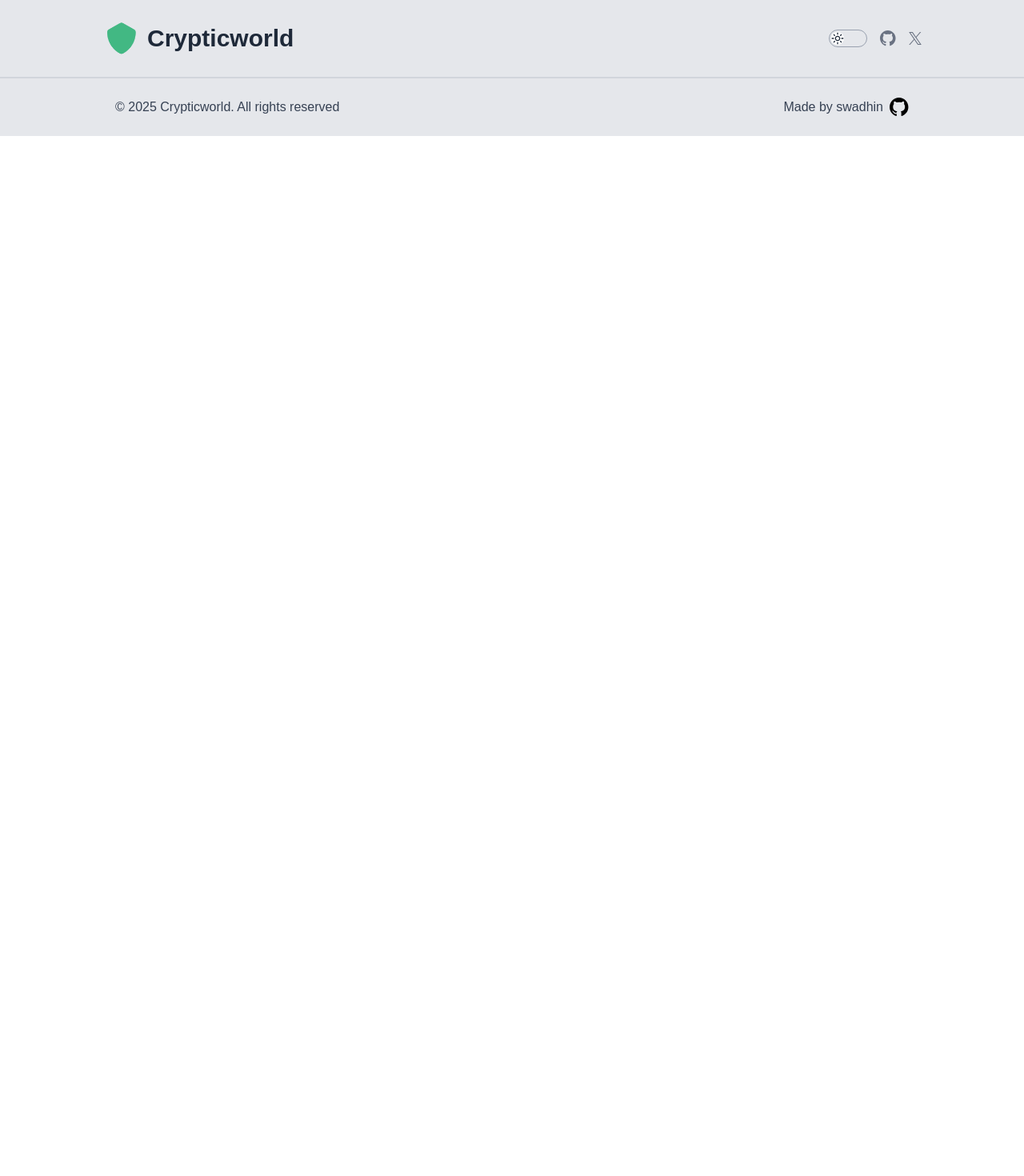
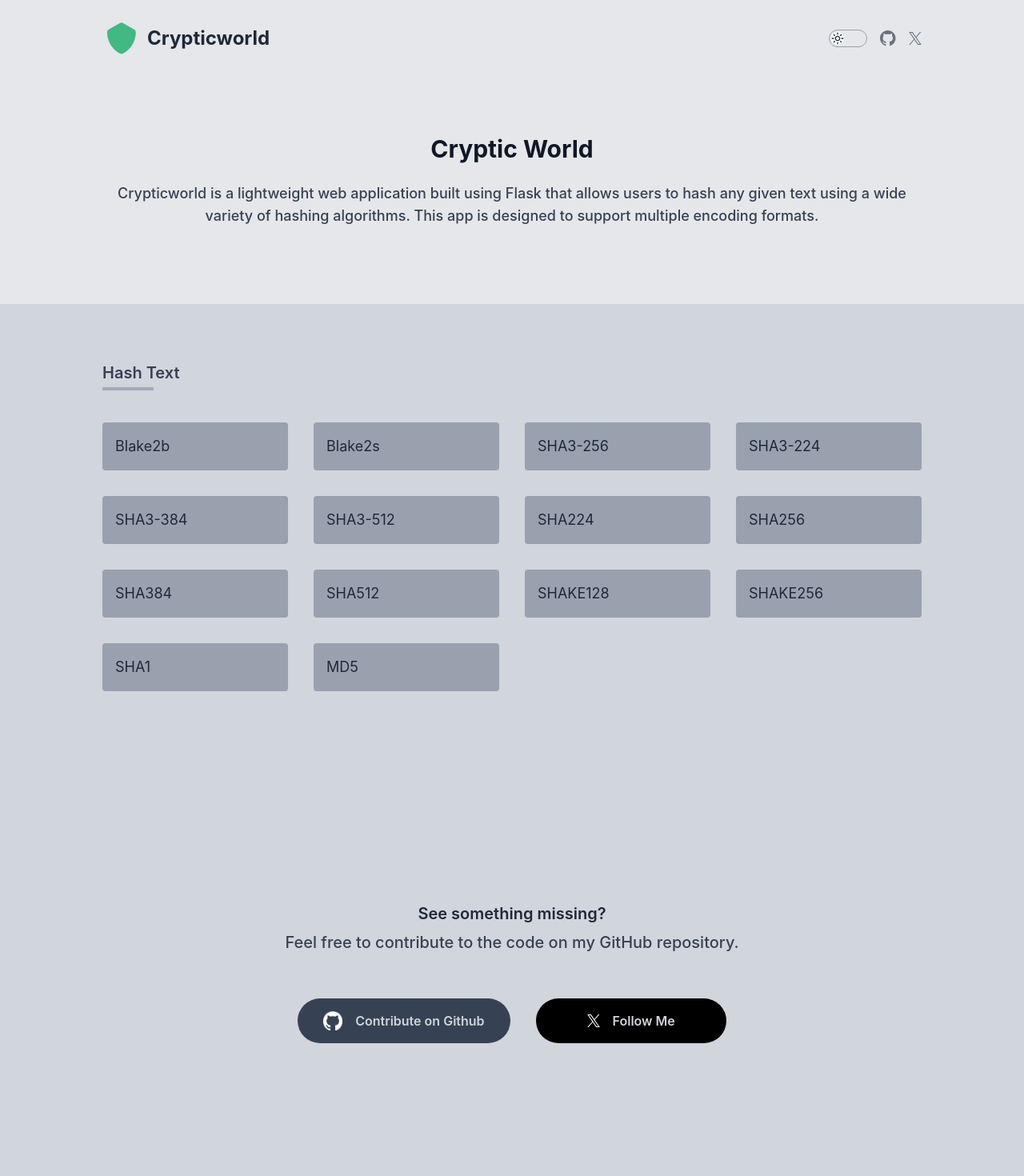
Before and after one commit to blueorionn/crypticworld, a Next.js app: page / in a window 1280 px wide. Shown: the top 1470 px of the page at 80% size. Before the commit the page ends 800 px from the top, so only its background shows below. Built offline with nearby package versions, Linux system fonts and the light colour scheme.

Commit message:
created home page

```diff
--- a/app/globals.css
+++ b/app/globals.css
@@ -25,5 +25,19 @@ body {
   overflow-x: hidden;
   background: var(--background);
   color: var(--foreground);
-  font-family: Arial, Helvetica, sans-serif;
+  font-family:
+    'Inter var experimental',
+    'Inter var',
+    Inter,
+    -apple-system,
+    BlinkMacSystemFont,
+    'Segoe UI',
+    Roboto,
+    Oxygen,
+    Ubuntu,
+    Cantarell,
+    'Fira Sans',
+    'Droid Sans',
+    'Helvetica Neue',
+    sans-serif;
 }
--- a/app/layout.tsx
+++ b/app/layout.tsx
@@ -12,9 +12,23 @@ const geistMono = Geist_Mono({
   subsets: ['latin'],
 })
 
+const title = 'Crypticworld - Text Encrypter'
+const description =
+  'Crypticworld is a lightweight web application built using Flask that allows users to hash any given text using a wide variety of hashing algorithms. This app is designed to support multiple encoding formats.'
+
 export const metadata: Metadata = {
-  title: 'Create Next App',
-  description: 'Generated by create next app',
+  title: title,
+  description: description,
+  openGraph: {
+    title: title,
+    description: description,
+    images: ['https://crypticworld.functionbasket.com/favicon.ico'],
+  },
+  twitter: {
+    title: title,
+    description: description,
+    images: ['https://crypticworld.functionbasket.com/favicon.ico'],
+  },
 }
 
 export default function RootLayout({
--- a/app/page.tsx
+++ b/app/page.tsx
@@ -1,3 +1,6 @@
+import Image from 'next/image'
+import Link from 'next/link'
+import algorithms from '@/data/algorithms.json'
 import Header from '@/components/Header'
 import Footer from '@/components/Footer'
 
@@ -5,7 +8,94 @@ export default function Home() {
   return (
     <>
       <Header />
-      <main></main>
+      <main className='w-full'>
+        <section
+          className='w-full bg-gray-200 py-6 pb-12 md:py-9 md:pb-18 lg:py-12 lg:pb-24 dark:bg-gray-800'
+          aria-label='secondary-header'
+        >
+          <div className='mx-auto max-w-5xl'>
+            <h1 className='mx-auto w-max py-4 text-2xl font-bold text-gray-900 lg:py-6 lg:text-3xl dark:text-gray-200'>
+              Cryptic World
+            </h1>
+            <h2 className='px-4 text-center text-base font-medium text-gray-700 lg:text-lg dark:text-gray-300'>
+              Crypticworld is a lightweight web application built using Flask
+              that allows users to hash any given text using a wide variety of
+              hashing algorithms. This app is designed to support multiple
+              encoding formats.
+            </h2>
+          </div>
+        </section>
+        <section className='w-full bg-gray-300 px-6 py-6 md:py-12 lg:py-18 dark:bg-gray-900'>
+          <div className='mx-auto max-w-5xl'>
+            <h2 className="w-max text-base font-semibold text-gray-700 after:absolute after:mt-1 after:block after:h-1 after:w-[10%] after:bg-gray-400 after:opacity-80 after:content-[''] md:text-lg md:after:w-[5%] lg:text-xl dark:text-gray-300 after:dark:bg-gray-700">
+              Hash Text
+            </h2>
+
+            <div className='mt-6 grid grid-cols-2 gap-6 md:mt-9 md:grid-cols-4 md:gap-8 lg:mt-12'>
+              {algorithms.map((algorithm) => {
+                return (
+                  <Link
+                    href={algorithm.url}
+                    key={algorithm.name}
+                    className='rounded bg-gray-400 p-4 transition-all hover:scale-105 dark:bg-gray-700'
+                  >
+                    <span className='text-base text-gray-800 lg:text-lg dark:text-gray-300'>
+                      {algorithm.title}
+                    </span>
+                  </Link>
+                )
+              })}
+            </div>
+            <div className='mt-6 grid grid-cols-2 gap-6 md:mt-9 md:grid-cols-4 md:gap-8 lg:mt-12'></div>
+          </div>
+          <div className='mt-6 flex w-full items-center justify-center py-6 md:mt-12 md:py-12 lg:mt-18 lg:py-18'>
+            <div className='my-8 w-max'>
+              <div className='mx-auto h-2 w-8 rounded bg-[--clr-bs-green] md:w-12 lg:w-16'></div>
+              <div className='mx-auto py-4 md:py-6 lg:py-8'>
+                <h1 className='text-center text-lg font-semibold text-gray-800 lg:text-xl dark:text-gray-300'>
+                  See something missing?
+                </h1>
+                <h2 className='text-center text-base font-medium text-gray-700 md:mt-2 md:text-lg lg:text-xl dark:text-gray-400'>
+                  Feel free to contribute to the code on my GitHub repository.
+                </h2>
+              </div>
+              <div className='mt-4 flex flex-col items-center justify-center gap-2 md:mt-6 md:flex-row md:gap-4 lg:gap-8'>
+                <a
+                  href='https://github.com/blueorionn/crypticworld'
+                  target='_blank'
+                  className='flex items-center justify-center gap-4 rounded-full bg-gray-700 px-4 py-2 transition-all hover:bg-black md:px-8 md:py-4'
+                >
+                  <Image
+                    src='/icon/github-mark-white.png'
+                    alt='Github logo'
+                    height={24}
+                    width={24}
+                    className='aspect-auto h-4 w-4 lg:h-6 lg:w-6'
+                  />
+                  <span className='font-semibold text-gray-300'>
+                    Contribute on Github
+                  </span>
+                </a>
+                <a
+                  href='https://x.com/SSwadhinTandi'
+                  target='_blank'
+                  className='flex items-center justify-center gap-4 rounded-full bg-black px-8 py-2 transition-all hover:bg-gray-700 md:px-16 md:py-4'
+                >
+                  <span className='sr-only'>Twitter Profile</span>
+                  <Image
+                    src='/icon/x-logo.svg'
+                    alt='Twitter/X logo'
+                    height={16}
+                    width={16}
+                    className='aspect-auto h-2.5 lg:h-4'
+                  />
+                  <span className='font-semibold text-gray-300'>Follow Me</span>
+                </a>
+              </div>
+            </div>
+          </div>
+        </section>
+      </main>
       <Footer />
     </>
   )
--- a/components/Header.tsx
+++ b/components/Header.tsx
@@ -18,7 +18,7 @@ export default function Header() {
                 width={48}
                 className='aspect-auto h-8 w-8 md:h-10 md:w-10 lg:h-12 lg:w-12'
               />
-              <h1 className='text-xl font-bold text-gray-800 md:text-2xl lg:text-3xl dark:text-gray-200'>
+              <h1 className='text-xl font-bold text-gray-800 lg:text-2xl dark:text-gray-200'>
                 Cryptic<span className='text-[--clr-bs-green]'>world</span>
               </h1>
             </Link>
--- /dev/null
+++ b/data/algorithms.json
@@ -0,0 +1,72 @@
+[
+  {
+    "name": "blake2b512",
+    "title": "Blake2b",
+    "url": "/hash/blake2b"
+  },
+  {
+    "name": "blake2s256",
+    "title": "Blake2s",
+    "url": "/hash/blake2s"
+  },
+  {
+    "name": "sha3-256",
+    "title": "SHA3-256",
+    "url": "/hash/sha3_256"
+  },
+  {
+    "name": "sha3-224",
+    "title": "SHA3-224",
+    "url": "/hash/sha3_224"
+  },
+  {
+    "name": "sha3-384",
+    "title": "SHA3-384",
+    "url": "/hash/sha3_384"
+  },
+  {
+    "name": "sha3-512",
+    "title": "SHA3-512",
+    "url": "/hash/sha3_512"
+  },
+  {
+    "name": "sha224",
+    "title": "SHA224",
+    "url": "/hash/sha224"
+  },
+  {
+    "name": "sha256",
+    "title": "SHA256",
+    "url": "/hash/sha256"
+  },
+  {
+    "name": "sha384",
+    "title": "SHA384",
+    "url": "/hash/sha384"
+  },
+  {
+    "name": "sha512",
+    "title": "SHA512",
+    "url": "/hash/sha512"
+  },
+  {
+    "name": "shake128",
+    "title": "SHAKE128",
+    "url": "/hash/shake_128"
+  },
+  {
+    "name": "shake256",
+    "title": "SHAKE256",
+    "url": "/hash/shake_256"
+  },
+  {
+    "name": "sha1",
+    "title": "SHA1",
+    "url": "/hash/sha1"
+  },
+  {
+    "name": "md5",
+    "title": "MD5",
+    "url": "/hash/md5"
+  }
+]
```
Also changed, not shown: public/icon/x-logo.svg (added).
